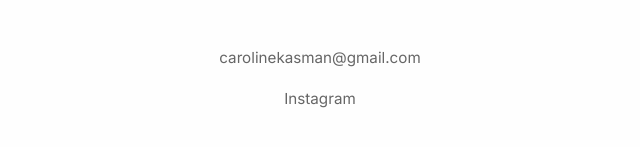
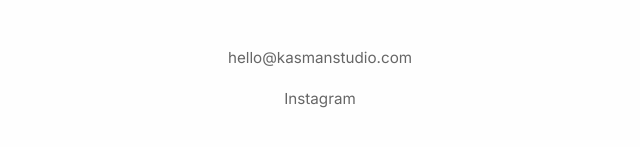
Before and after one commit to ckas-fh/art_portfolio, a plain HTML site: page index.html in a window 1280 px wide. Shown: the part 3576-3723 px from the top of the page, 320-960 px from the left. Drawn offline with Linux system fonts and the light colour scheme.

Commit message:
changed email to hello@

```diff
--- a/index.html
+++ b/index.html
@@ -341,7 +341,7 @@
         <div class="contact-info">
             <h2 class="section-title">Contact</h2>
             <div class="contact-item">
-                <a href="mailto:carolinekasman@gmail.com">carolinekasman@gmail.com</a>
+                <a href="mailto:hello@kasmanstudio.com">hello@kasmanstudio.com</a>
             </div>
             <div class="contact-item">
                 <a href="https://instagram.com/kas.man.art" target="_blank" >Instagram</a>
```
Also changed, not shown: image_urls.txt (added), 1 other file.
